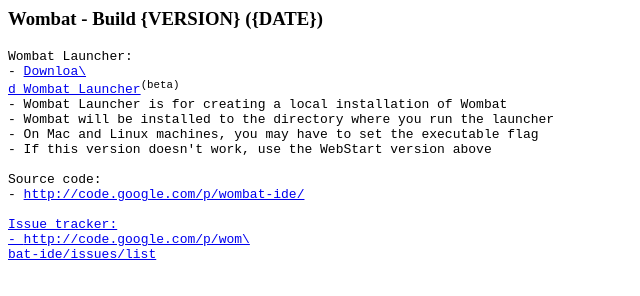
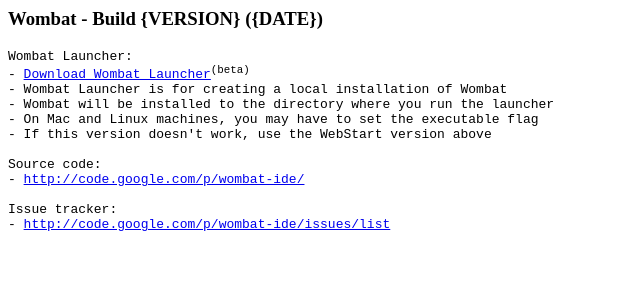
Before and after one commit to jpverkamp/wombat-ide, a plain HTML site: page ide/jnlp/index.html in a window 1280 px wide. Shown: the whole page, without its empty margins (0-640 px from the left). Drawn offline with Linux system fonts and the light colour scheme; a script that the page names is missing.

Commit message:
Removed random linebreaks.

```diff
--- a/ide/jnlp/index.html
+++ b/ide/jnlp/index.html
@@ -11,20 +11,17 @@
 	</script>
 <pre>
 Wombat Launcher:
-- <a href="http://www.cs.indiana.edu/cgi-pub/c211/wombat/wombat-launcher-v3.jar">Downloa\
-d Wombat Launcher</a><sup>(beta)</sup>
+- <a href="http://www.cs.indiana.edu/cgi-pub/c211/wombat/wombat-launcher-v3.jar">Download Wombat Launcher</a><sup>(beta)</sup>
 - Wombat Launcher is for creating a local installation of Wombat
 - Wombat will be installed to the directory where you run the launcher
 - On Mac and Linux machines, you may have to set the executable flag
 - If this version doesn't work, use the WebStart version above
 
 Source code:
-- <a href="http://code.google.com/p/wombat-ide/">http://code.google.com/p/wombat-ide/</a\
->
+- <a href="http://code.google.com/p/wombat-ide/">http://code.google.com/p/wombat-ide/</a>
 
 Issue tracker:
-- <a href="http://code.google.com/p/wombat-ide/issues/list">http://code.google.com/p/wom\
-bat-ide/issues/list</a>
+- <a href="http://code.google.com/p/wombat-ide/issues/list">http://code.google.com/p/wombat-ide/issues/list</a>
 </pre>
 </body>
 </html>
```
